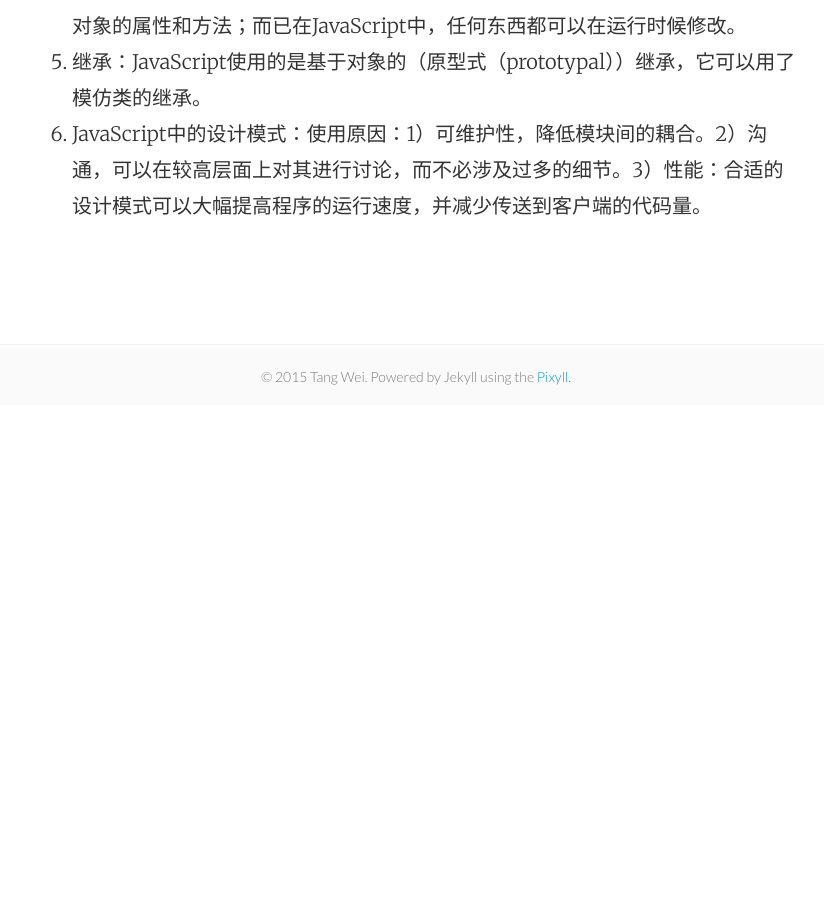
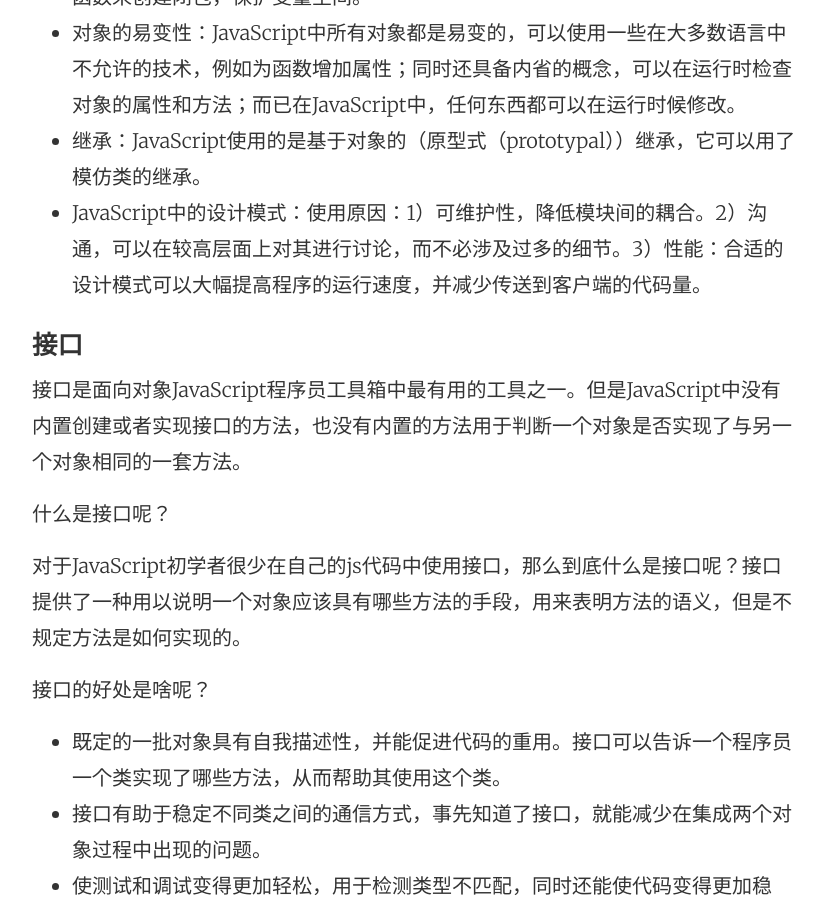
Before and after one commit to tw93/tw93.github.io, a Jekyll site: the page built from _posts/2015-06-09-Talking-about-JavaScript-design-patterns.md, in a window 1280 px wide and 900 px high, scrolled down 969 px. Shown: the whole window, without its empty margins (224-1048 px from the left). Built offline with Jekyll 4.4.1, drawn with Linux system fonts in a browser that asks for light colours; comment, search, counter and statistics services are not loaded; before the commit the page ends 1374 px from its top, so only the background shows below that; some of the changed text lies outside the part shown.

Commit message:
add the two

```diff
--- a/_posts/2015-06-09-Talking-about-JavaScript-design-patterns.md
+++ b/_posts/2015-06-09-Talking-about-JavaScript-design-patterns.md
@@ -8,11 +8,33 @@ categories: 设计模式
 
 最近在学习Ross Harmes/Dustin Diaz写的[《JavaScript设计模式》](http://book.douban.com/subject/3329540/){:target="_blank"}，大概将此书看了两遍，很有收获。此书适合于想深入学习JavaScript的同学，用来增加你的内功。能够帮助你增强对JavaScript面向对象的理解，同时学习各种具体的设计模式，懂得应该在什么场合使用这些设计模式，以及如何实现它们，写出更优雅的代码。这篇文章用于总结我的读书笔记。
 
+###面向对象的JavaScript
+
 ####富有表现力的JavaScript
+
 为什么说JavaScript是富有表现力的呢？
- 1. JavaScript的灵活性：它允许你模仿其他语言的编程模式和惯用法，同时也具备自己独特的编程模式和惯用法。这样你可以根据自己的技术背景和喜好选择编写代码的方式。
- 2. 弱语言类型：定义变量的时候不需要申明其类型，其类型取决于其包含的数据；同时JavaScript变量可以根据所赋值改变类型。
- 3. 函数是一等对象：它们可以存储在变量中，可以作为参数传递给其他函数，可以作为返回值从其他函数传出，还可以在运行时进行构造。同时JavaScript中使用匿名函数来创建闭包，保护变量空间。
- 4. 对象的易变性：JavaScript中所有对象都是易变的，可以使用一些在大多数语言中不允许的技术，例如为函数增加属性；同时还具备内省的概念，可以在运行时检查对象的属性和方法；而已在JavaScript中，任何东西都可以在运行时候修改。
- 5. 继承：JavaScript使用的是基于对象的（原型式（prototypal））继承，它可以用了模仿类的继承。
- 6. JavaScript中的设计模式：使用原因：1）可维护性，降低模块间的耦合。2）沟通，可以在较高层面上对其进行讨论，而不必涉及过多的细节。3）性能：合适的设计模式可以大幅提高程序的运行速度，并减少传送到客户端的代码量。
+
+ - JavaScript的灵活性：它允许你模仿其他语言的编程模式和惯用法，同时也具备自己独特的编程模式和惯用法。这样你可以根据自己的技术背景和喜好选择编写代码的方式。
+ - 弱语言类型：定义变量的时候不需要申明其类型，其类型取决于其包含的数据；同时JavaScript变量可以根据所赋值改变类型。
+ - 函数是一等对象：它们可以存储在变量中，可以作为参数传递给其他函数，可以作为返回值从其他函数传出，还可以在运行时进行构造。同时JavaScript中使用匿名函数来创建闭包，保护变量空间。
+ - 对象的易变性：JavaScript中所有对象都是易变的，可以使用一些在大多数语言中不允许的技术，例如为函数增加属性；同时还具备内省的概念，可以在运行时检查对象的属性和方法；而已在JavaScript中，任何东西都可以在运行时候修改。
+ - 继承：JavaScript使用的是基于对象的（原型式（prototypal））继承，它可以用了模仿类的继承。
+ - JavaScript中的设计模式：使用原因：1）可维护性，降低模块间的耦合。2）沟通，可以在较高层面上对其进行讨论，而不必涉及过多的细节。3）性能：合适的设计模式可以大幅提高程序的运行速度，并减少传送到客户端的代码量。
+
+####接口
+
+接口是面向对象JavaScript程序员工具箱中最有用的工具之一。但是JavaScript中没有内置创建或者实现接口的方法，也没有内置的方法用于判断一个对象是否实现了与另一个对象相同的一套方法。
+
+什么是接口呢？
+
+对于JavaScript初学者很少在自己的js代码中使用接口，那么到底什么是接口呢？接口提供了一种用以说明一个对象应该具有哪些方法的手段，用来表明方法的语义，但是不规定方法是如何实现的。
+
+接口的好处是啥呢？
+
+ - 既定的一批对象具有自我描述性，并能促进代码的重用。接口可以告诉一个程序员一个类实现了哪些方法，从而帮助其使用这个类。
+ - 接口有助于稳定不同类之间的通信方式，事先知道了接口，就能减少在集成两个对象过程中出现的问题。
+ - 使测试和调试变得更加轻松，用于检测类型不匹配，同时还能使代码变得更加稳固。
+
+但是接口并非没有缺点，使用接口在一定程度上面强化了类型的作用，降低了语言的灵活性。再次由于接口带来额外的方法调用开销，对性能造成一定影响。最后JavaScript没有提供对接口的内置支持（JavaScript中没有interface和implements关键字），需要去模仿一些其他语言的接口，导致无法强迫其他程序员遵循你定义的接口，这也是我认为接口在使用中存在的最大问题。
+
+#####在JavaScript中模仿接口
```
